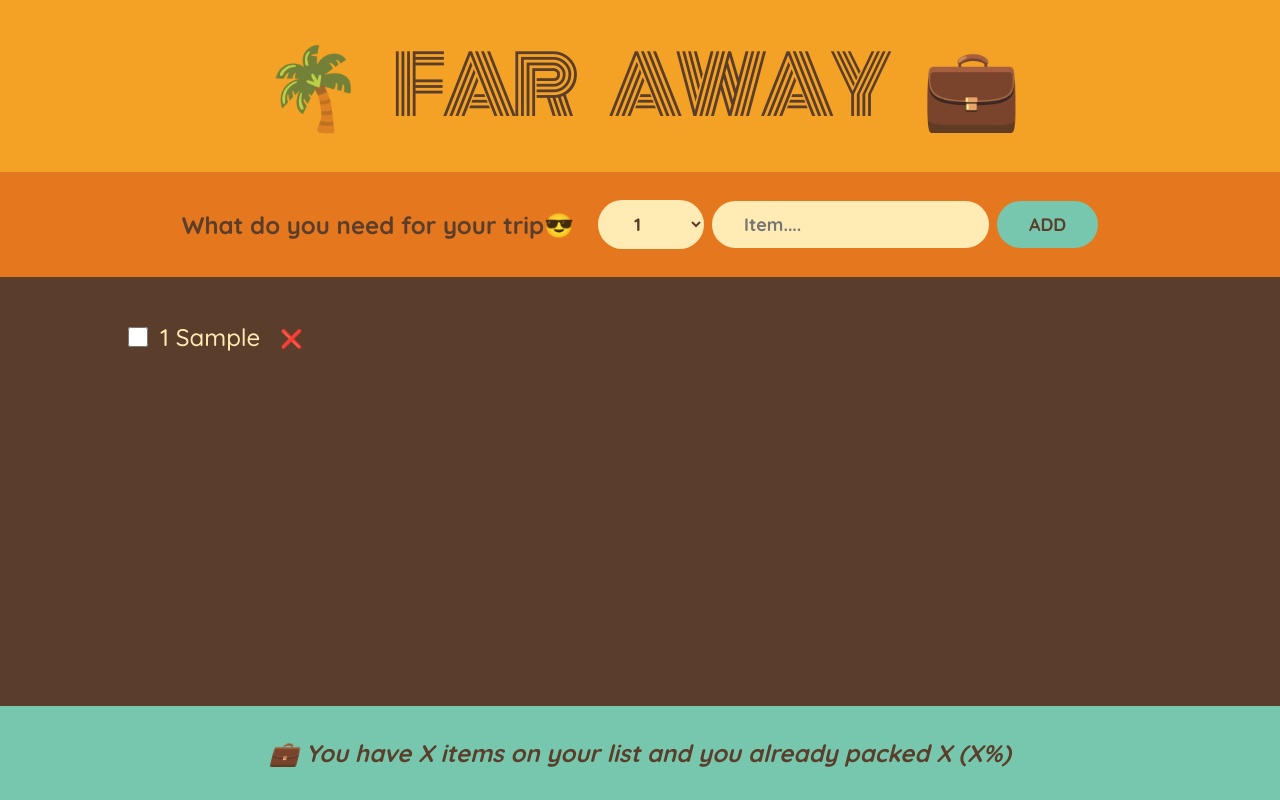
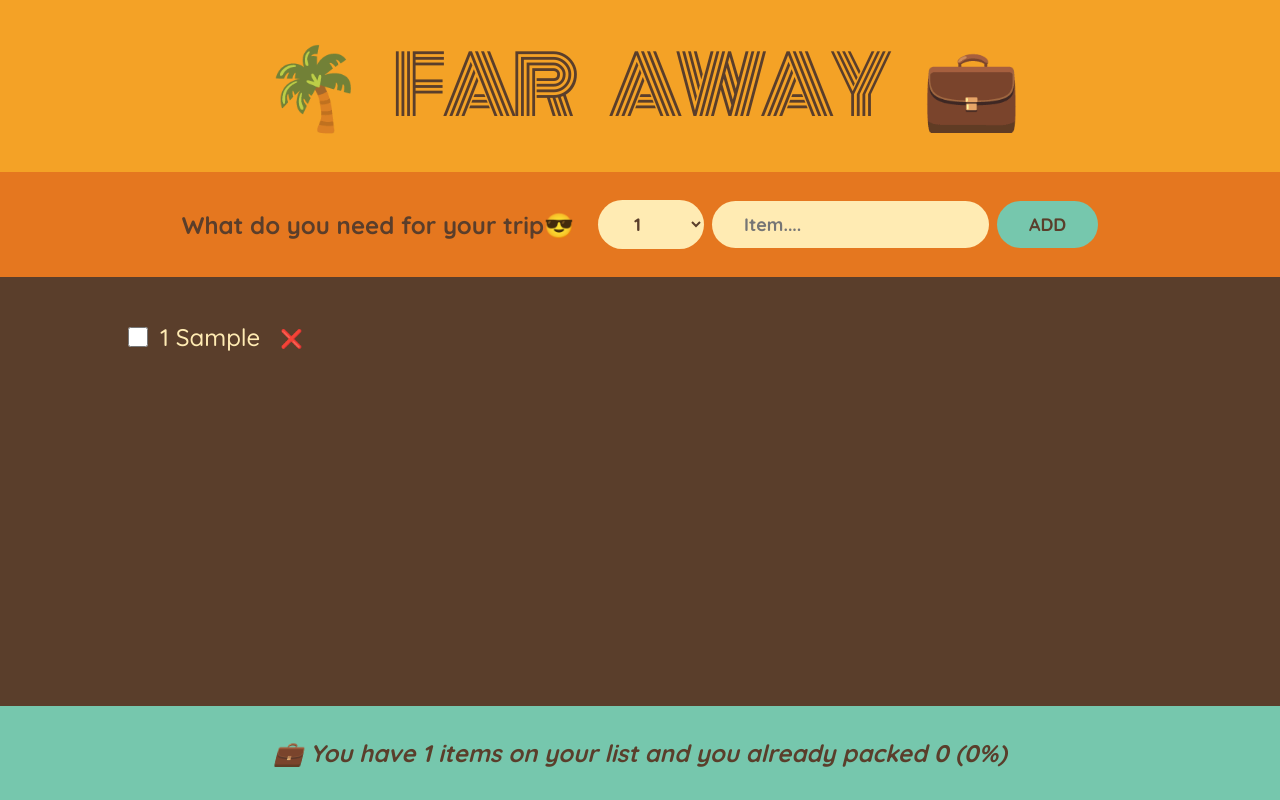
Before and after one commit to Ndigithe-john/ReactExercises, a React (Create React App) app in the folder travel-list/: page / in a window 1280 px wide. Both pictures are taken after typing "Sample" into the empty fields and a click on the button "ADD". Built offline with nearby package versions, Linux system fonts and the light colour scheme.

Commit message:
improving the app

```diff
--- a/travel-list/src/App.js
+++ b/travel-list/src/App.js
@@ -27,7 +27,7 @@ function App() {
         onDeleteItem={handleDeleteItems}
         onToggleItem={handleToggleItem}
       />
-      <Stats />
+      <Stats itemsArray={items} />
     </div>
   );
 }
--- a/travel-list/src/components/Stats.js
+++ b/travel-list/src/components/Stats.js
@@ -1,8 +1,22 @@
 import "../index.css";
-function Stats() {
+function Stats({ itemsArray }) {
+  if (!itemsArray.length)
+    return (
+      <p className="stats">
+        <em>Start adding some items to your packing list🚀🚀</em>
+      </p>
+    );
+  const numItems = itemsArray.length;
+  const numPacked = itemsArray.filter((item) => item.packed).length;
+  const percentagePacked = Math.round((numPacked / numItems) * 100);
   return (
     <footer className="stats">
-      <em>💼 You have X items on your list and you already packed X (X%)</em>
+      <em>
+        {percentagePacked === 100
+          ? "You got everthing! Ready to go ✈️✈️"
+          : `💼 You have ${numItems} items on your list and you already packed
+          ${numPacked} (${percentagePacked}%)`}
+      </em>
     </footer>
   );
 }
```
